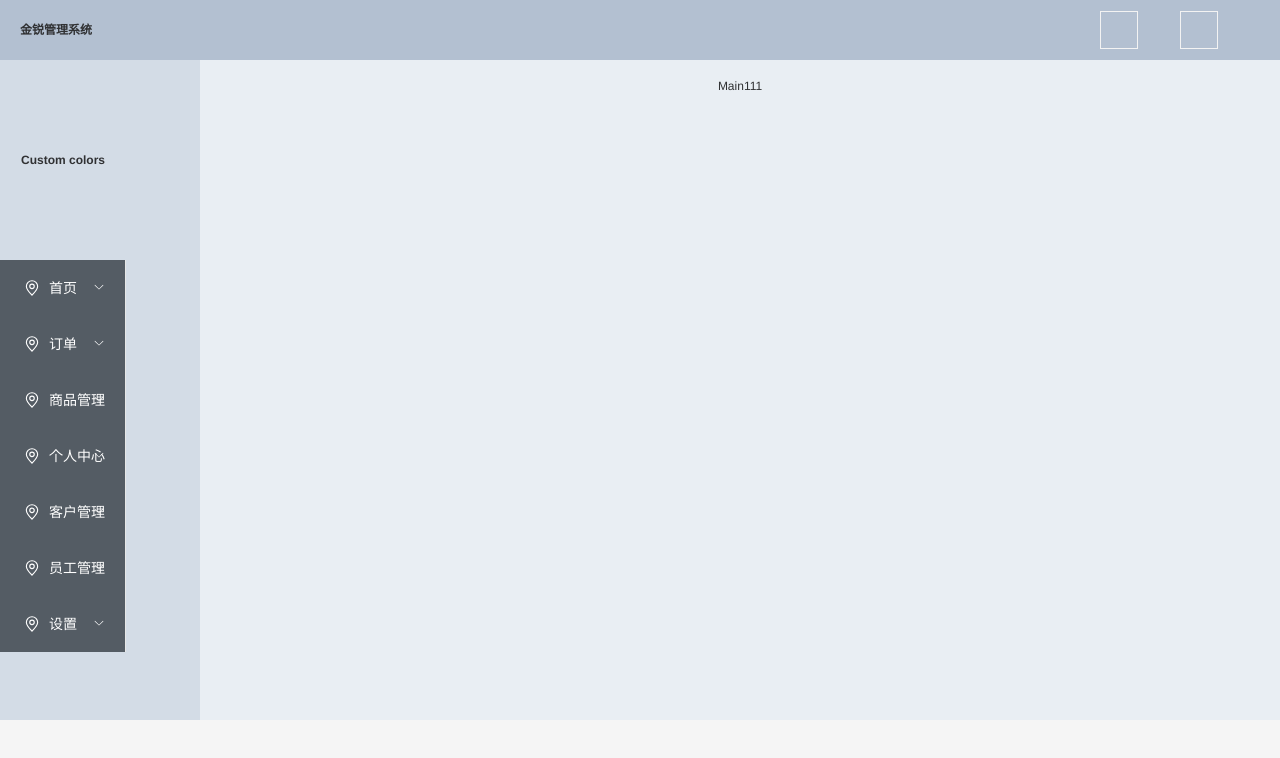
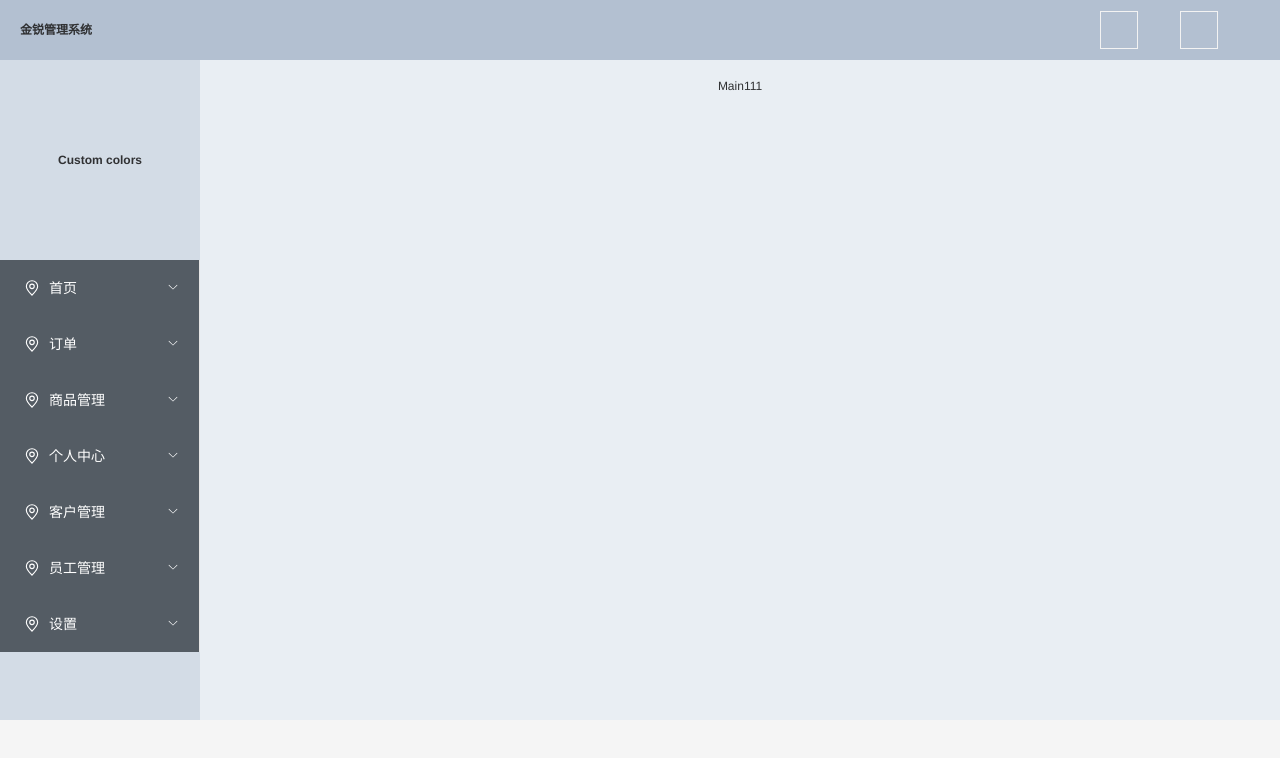
Before and after one commit to liuxiansheng2018/rui-jing, a Vue app: page /#/Index/Main in a window 1280 px wide. Shown: the top 758 px of the page. Built offline with nearby package versions, Linux system fonts and the light colour scheme.

Commit message:
加了个样式

```diff
--- a/src/components/Home/Aside/Menu.vue
+++ b/src/components/Home/Aside/Menu.vue
@@ -207,4 +207,7 @@ export default defineComponent({
   height: 0;
   line-height: 40px;
 }
+.el-menu {
+  width: 200px;
+}
 </style>
```
